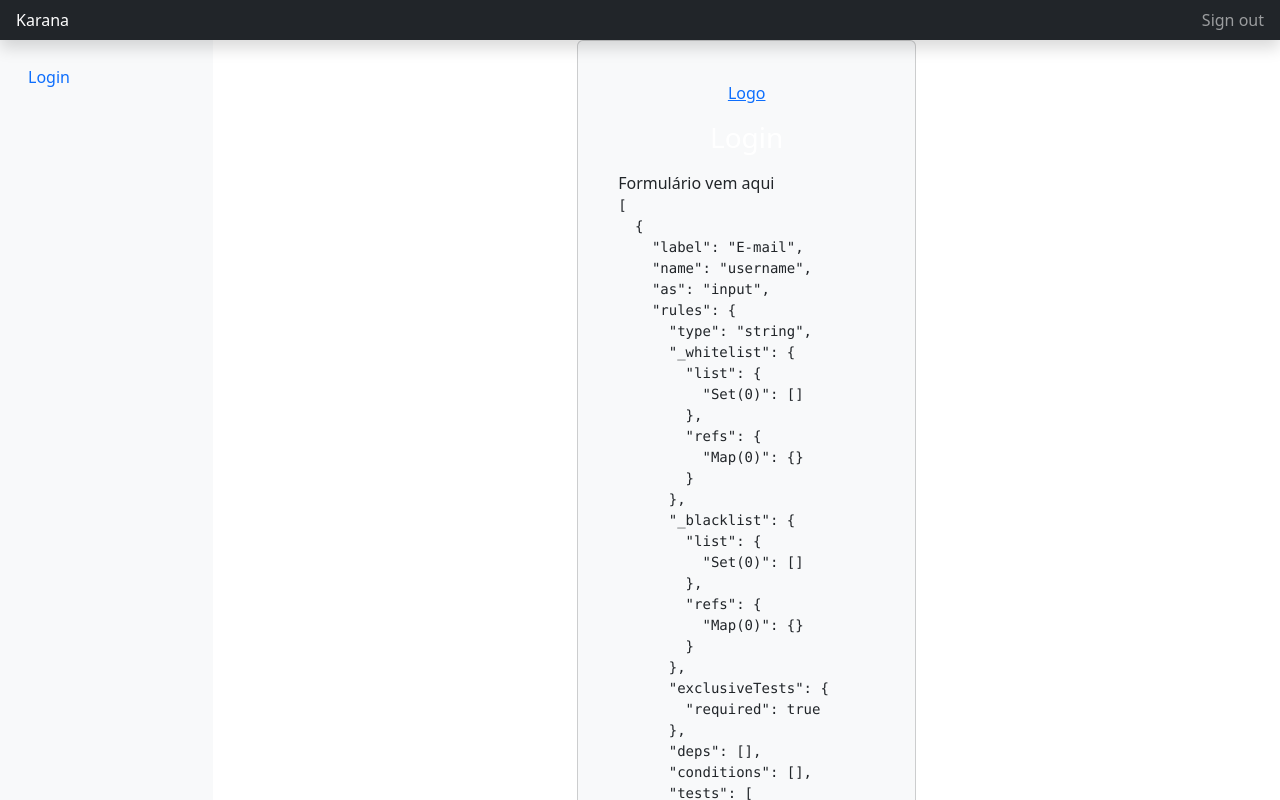
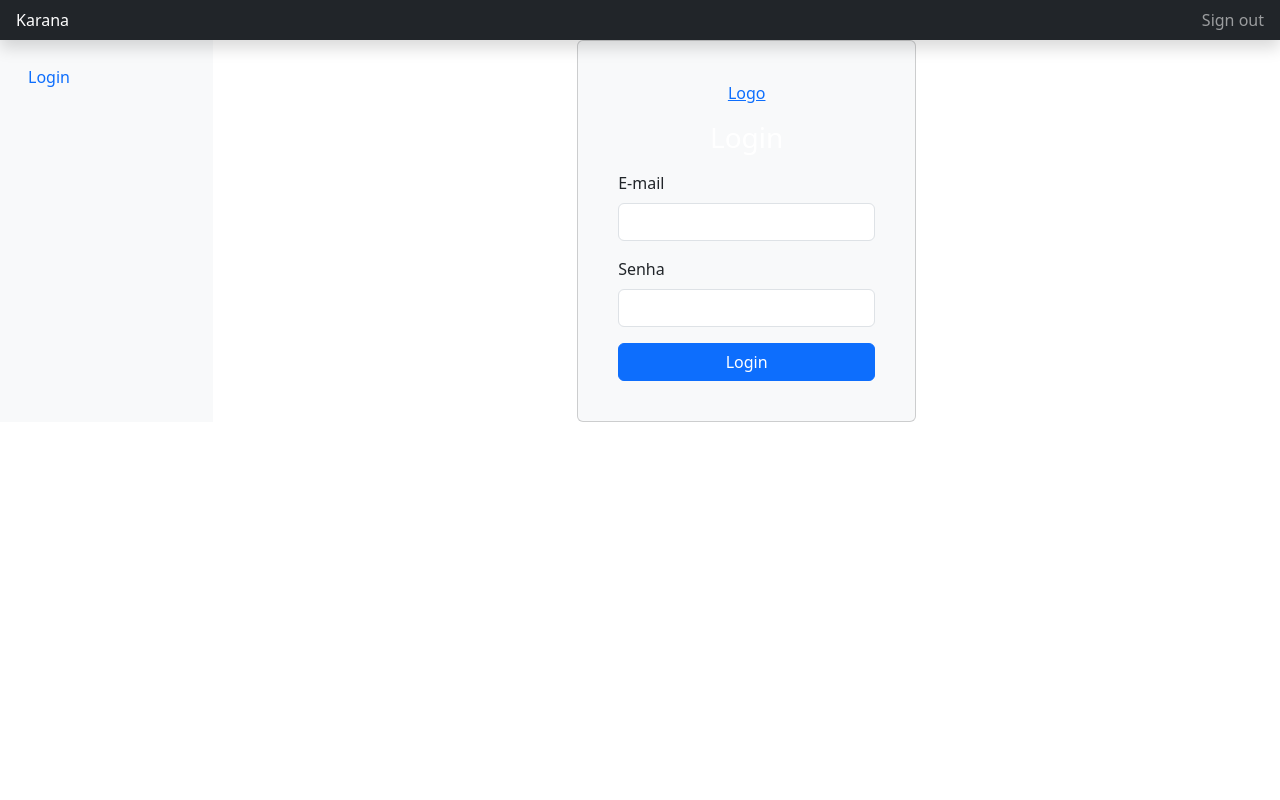
Before and after one commit to rhfactordev/rhfactor-admin, a Vue app: page /login in a window 1280 px wide. Shown: the top 800 px of the page. Built offline with nearby package versions, Linux system fonts and the light colour scheme.

Commit message:
Fix para formulário

```diff
--- a/src/App.vue
+++ b/src/App.vue
@@ -100,7 +100,7 @@ export default {
     const user = useLocalStorage()
     const roles = user.getRoles()
 
-    const menus = ref(menuLis.filter(it => it.roles.length === 0 || it.roles.some(v => roles.includes(v))))
+    const menus = ref(menuLis.filter(it => (it.roles == null || it.roles.length === 0) || it.roles.some(v => roles.includes(v))))
     return {
       menus
     }
--- a/src/components/DynamicForm/index.vue
+++ b/src/components/DynamicForm/index.vue
@@ -1,8 +1,4 @@
 <template>
-
-  Formulário vem aqui
-  <pre>{{ computedFields }}</pre>
-
    <VeeForm class="w-100">
       <div
           v-for="{ as, name, label, children, ...attrs } in computedFields"
@@ -28,11 +24,10 @@
         <button class="btn btn-primary" type="submit">{{ actionLabel }}</button>
       </div>
   </VeeForm>
-  Final
 </template>
 
 <script>
-import { Field, Form as VeeForm, ErrorMessage } from 'vee-validate'
+import { ErrorMessage, Form as VeeForm, Field } from 'vee-validate'
 import { computed } from 'vue'
 
 export default {
@@ -60,13 +55,10 @@ export default {
   setup (props) {
     const computedFields = computed(
       () => {
-        return props.schema.fields
-
-        // if (props.fieldData == null) {
-        //   return props.schema.fields
-        // }
-        // return props.schema.fields
-        // return props.schema.fields.map(item => ({ ...item, value: props.fieldData[item.name] }))
+        if (props.fieldData == null) {
+          return props.schema.fields
+        }
+        return props.schema.fields.map(item => ({ ...item, value: props.fieldData[item.name] }))
       }
     )
 
--- a/src/config/index.js
+++ b/src/config/index.js
@@ -83,7 +83,8 @@ export const menuLis = [
     meta: {
       hasAuth: true
     }
-  }, {
+  },
+  {
     name: 'Transito',
     path: '/config/transit',
     resource: 'transit',
@@ -109,6 +110,7 @@ export const menuLis = [
       hasAuth: true
     }
   },
+
   {
     name: 'Customer',
     path: '/config/customer',
@@ -122,6 +124,7 @@ export const menuLis = [
       hasAuth: true
     }
   },
+
   {
     name: 'Site',
     path: '/config/site',
@@ -129,17 +132,19 @@ export const menuLis = [
     roles: ['ADMIN'],
     route: true,
     schema: {
-      fields: {
+      fields: [{
         label: 'Nome',
         name: 'name',
         as: 'input',
         rules: Yup.string().required()
-      }
+      }]
     },
     meta: {
       hasAuth: true
     }
-  }, {
+  },
+
+  {
     name: 'Domain',
     path: '/config/domain',
     resource: 'house',
@@ -152,7 +157,6 @@ export const menuLis = [
       hasAuth: true
     }
   }
-
 ]
 
 export const tokenKey = LOCAL_STORAGE_KEY[process.env.NODE_ENV]
--- a/src/router/index.js
+++ b/src/router/index.js
@@ -20,26 +20,7 @@ const routes = [
       hasAuth: true
     }
   },
-  {
-    path: '/config/site/add',
-    name: 'siteAdd',
-    component: () => import('@/views/crud/form/index.vue'),
-    props: {
-      resource: 'site',
-      schema: {
-        fields: {
-          label: 'Nome',
-          name: 'name',
-          as: 'input'
-          // rules: Yup.string().required()
-        }
-      }
-    },
-    meta: {
-      hasAuth: true
-    }
-  },
-  ...menuLis.filter(it => it.route === true)
+  ...menuLis.filter(it => it.route != null && it.route === true)
     .map(it => ({
       name: it.name,
       path: it.path,
--- a/src/views/crud/form/index.vue
+++ b/src/views/crud/form/index.vue
@@ -1,7 +1,6 @@
 <template>
 
-  <h1>Formulário</h1>
-
+  <h1>Formulário s</h1>
   <dynamic-form @submit="submit" :schema="schema" :field-data="values"></dynamic-form>
 
 </template>
@@ -32,6 +31,7 @@ export default {
     const isEdition = computed(() => props.values != null && props.values.id != null)
 
     const submit = async (value) => {
+      console.log('submit', value)
       const { data, errors } = !isEdition.value
         ? await services.crud.create({ resource: props.resource, payload: value })
         : await services.crud.update({ resource: props.resource, id: props.values.id, payload: value })
--- a/src/views/login/index.vue
+++ b/src/views/login/index.vue
@@ -39,6 +39,8 @@ export default {
     const router = useRouter()
 
     const handleLogin = async (credentials) => {
+      console.log('handleLogin', credentials)
+
       const { data, errors } = await service.auth.login({
         username: credentials.username,
         password: credentials.password
```
